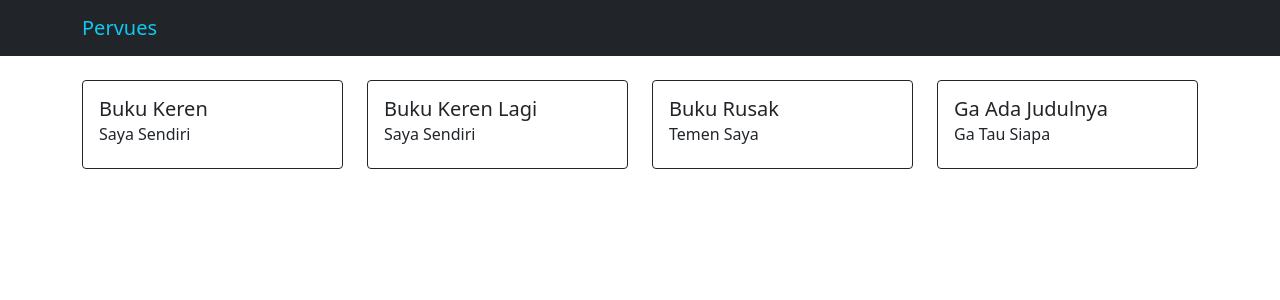
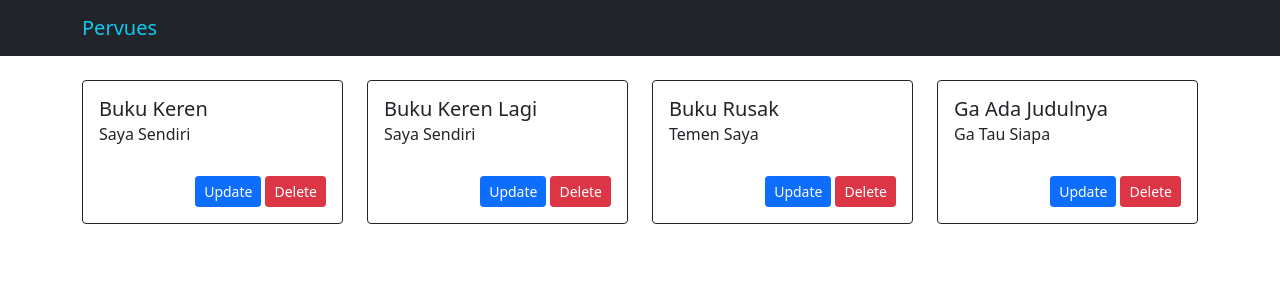
Before and after one commit to BayuDC/pervues, a Vue app: page / in a window 1280 px wide. Shown: the top 300 px of the page. Built offline with nearby package versions, Linux system fonts and the light colour scheme.

Commit message:
Add button component

```diff
--- a/src/components/BookCard.vue
+++ b/src/components/BookCard.vue
@@ -1,7 +1,12 @@
 <script>
+import Button from "./Button.vue";
+
 export default {
     name: "BookCard",
     props: ["title", "author"],
+    components: {
+        Button,
+    },
 };
 </script>
 <template>
@@ -9,6 +14,10 @@ export default {
         <div class="card-body">
             <h5 class="card-title">{{ title }}</h5>
             <h6 class="card-subtitle mb-2">{{ author }}</h6>
+            <div class="d-flex justify-content-end gap-1 pt-4">
+                <Button type="primary">Update</Button>
+                <Button type="danger">Delete</Button>
+            </div>
         </div>
     </div>
 </template>
--- a/src/components/BookList.vue
+++ b/src/components/BookList.vue
@@ -1,11 +1,13 @@
 <script>
 import BookCard from "./BookCard.vue";
+import Button from "./Button.vue";
 
 export default {
     name: "BookList",
     props: ["books"],
     components: {
         BookCard,
+        Button,
     },
 };
 </script>
--- /dev/null
+++ b/src/components/Button.vue
@@ -0,0 +1,19 @@
+<script>
+export default {
+    name: "Button",
+    props: ["type"],
+};
+</script>
+
+<template>
+    <button
+        class="btn btn-sm"
+        :class="{
+            'btn-primary': type == 'primary',
+            'btn-success': type == 'success',
+            'btn-danger': type == 'danger',
+        }"
+    >
+        <slot />
+    </button>
+</template>
```
